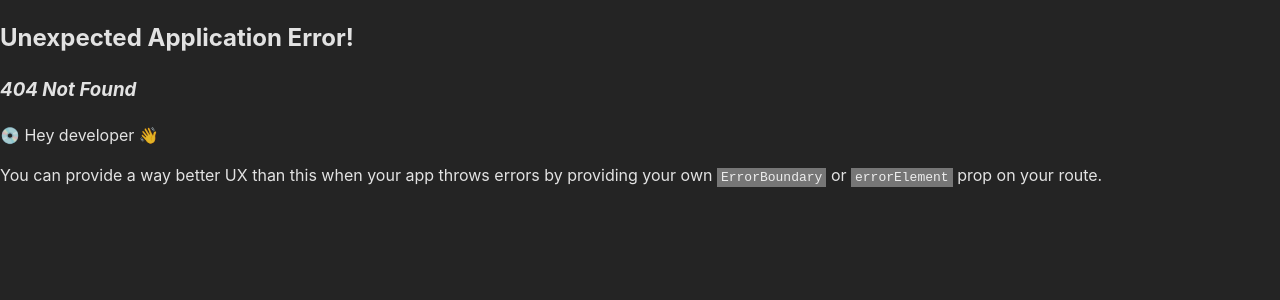
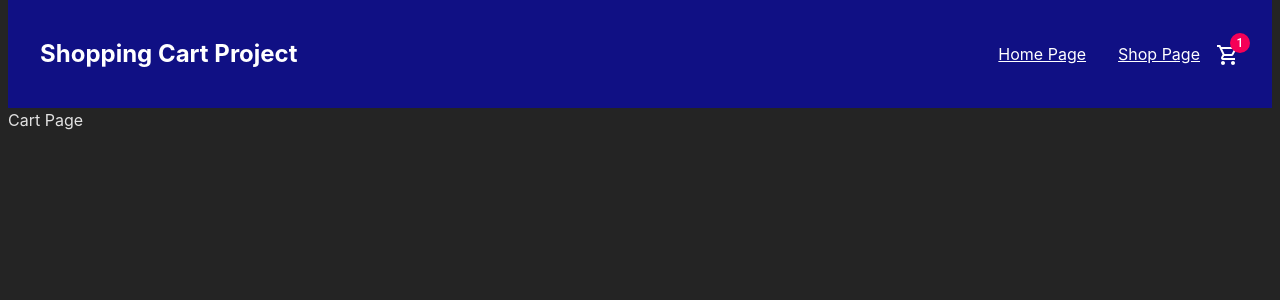
Before and after one commit to kk17203/shopping-cart, a React (Vite) app: page /cartpage in a window 1280 px wide. Before the commit this address had no page. Shown: the top 300 px of the page. Built offline with nearby package versions, Linux system fonts and the light colour scheme.

Commit message:
added CartPage. linked ShoppingCartIcon to CartPage

```diff
--- a/src/App.jsx
+++ b/src/App.jsx
@@ -1,7 +1,7 @@
 import { Link, Outlet } from "react-router-dom";
 import { useState } from "react";
 import Badge from "@material-ui/core/Badge";
-import ShoppingCartIcon from "@material-ui/icons/ShoppingCart";
+import ShoppingCartIcon from "@material-ui/icons/ShoppingCartOutlined";
 
 function App() {
     const [itemCount, setItemCount] = useState(1);
@@ -17,9 +17,11 @@ function App() {
                     <li>
                         <Link to="shoppage">Shop Page</Link>
                     </li>
-                    <Badge badgeContent={itemCount} color="primary">
-                        <ShoppingCartIcon />{" "}
-                    </Badge>
+                    <Link to="cartpage">
+                        <Badge badgeContent={itemCount} color="secondary">
+                            <ShoppingCartIcon />{" "}
+                        </Badge>
+                    </Link>
                 </ul>
             </nav>
 
--- /dev/null
+++ b/src/CartPage.jsx
@@ -0,0 +1,5 @@
+function CartPage() {
+    return <div>Cart Page</div>;
+}
+
+export default CartPage;
--- a/src/Router.jsx
+++ b/src/Router.jsx
@@ -3,6 +3,7 @@ import App from "./App.jsx";
 import "./index.css";
 import HomePage from "./HomePage.jsx";
 import ShopPage from "./ShopPage.jsx";
+import CartPage from "./CartPage.jsx";
 
 const Router = () => {
     const router = createBrowserRouter([
@@ -12,6 +13,7 @@ const Router = () => {
             children: [
                 { index: true, element: <HomePage /> },
                 { path: "shoppage", element: <ShopPage /> },
+                { path: "cartpage", element: <CartPage /> },
             ],
         },
     ]);
--- a/src/index.css
+++ b/src/index.css
@@ -18,6 +18,12 @@ body {
     margin: 0;
 }
 
+#root {
+    display: flex;
+    flex-direction: column;
+    align-items: center;
+}
+
 a {
     /* text-decoration: none; */
     color: white;
@@ -32,6 +38,7 @@ a {
     background-color: #242424;
     color: white;
     background-color: rgba(6, 6, 179, 0.671);
+    min-width: 1200px;
 }
 
 .nav-bar ul {
```
